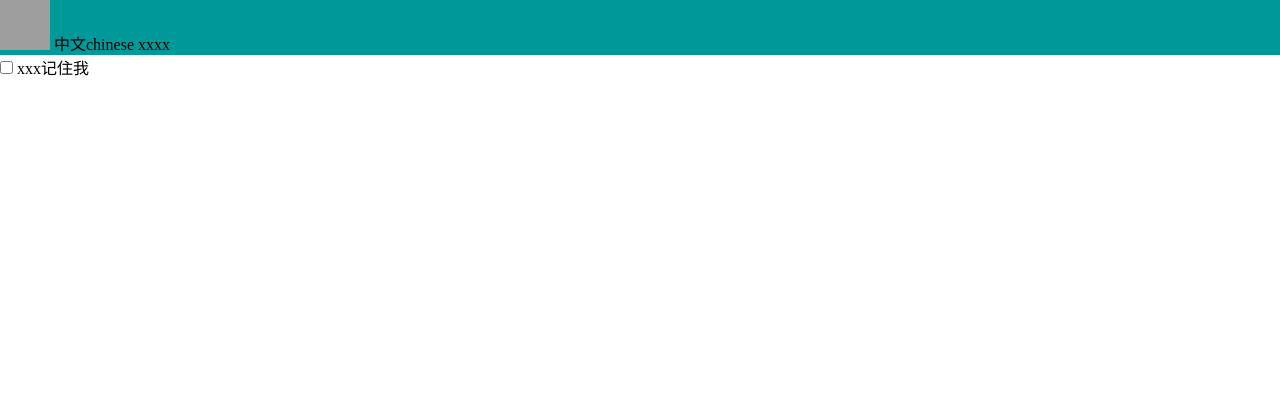
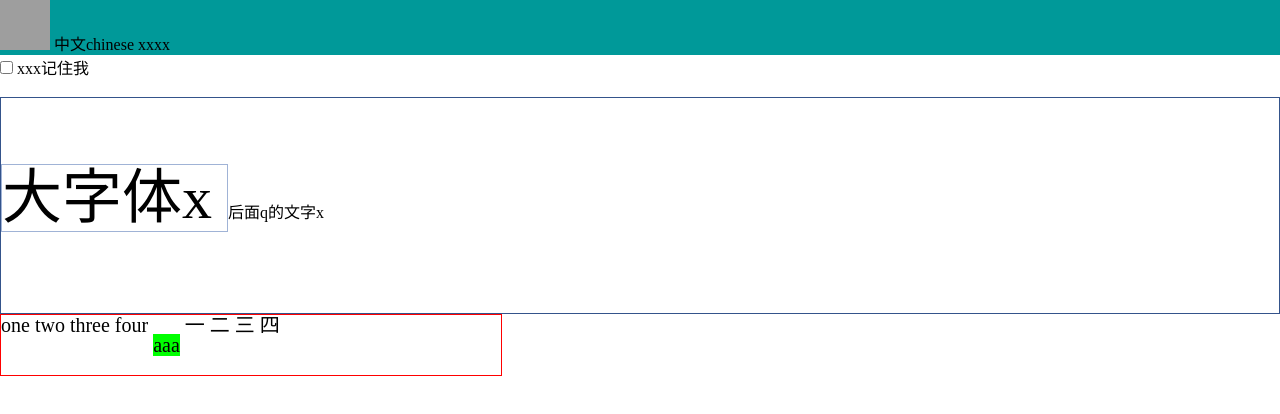
Before and after one commit to watsonnnnn/learn-note, a plain HTML site: page css/testverticalalign.html in a window 1280 px wide. Drawn offline with Linux system fonts and the light colour scheme; grey boxes are pictures that could not be loaded.

Commit message:
add verticalalign

```diff
--- a/css/testverticalalign.html
+++ b/css/testverticalalign.html
@@ -23,6 +23,18 @@
         <input type="checkbox" />
         <span>xxx记住我</span>
     </div>
+
+    <br/>
+    <div style="line-height: 200px;border:1px solid #34538b;">
+        <span style="font-size: 60px;border: 1px solid #a0b3d6;">
+            大字体x
+        </span>
+        后面q的文字x
+    </div>
+
+    <div style="font-size:20px;  line-height:20px;  border:1px solid red;  width:500px;">
+        one two three four <span style="background:lime;  line-height:60px;  vertical-align:top;">aaa</span> 一 二 三 四
+    </div>
 </body>
 
 </html>
```
Also changed, not shown: css/base.md (+5 -2 lines).
